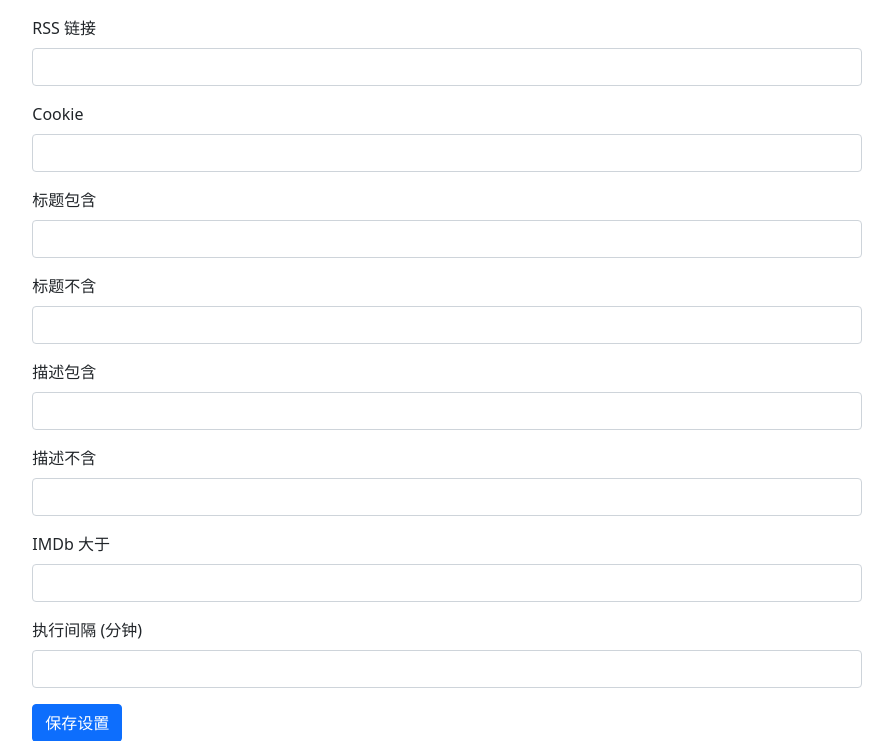
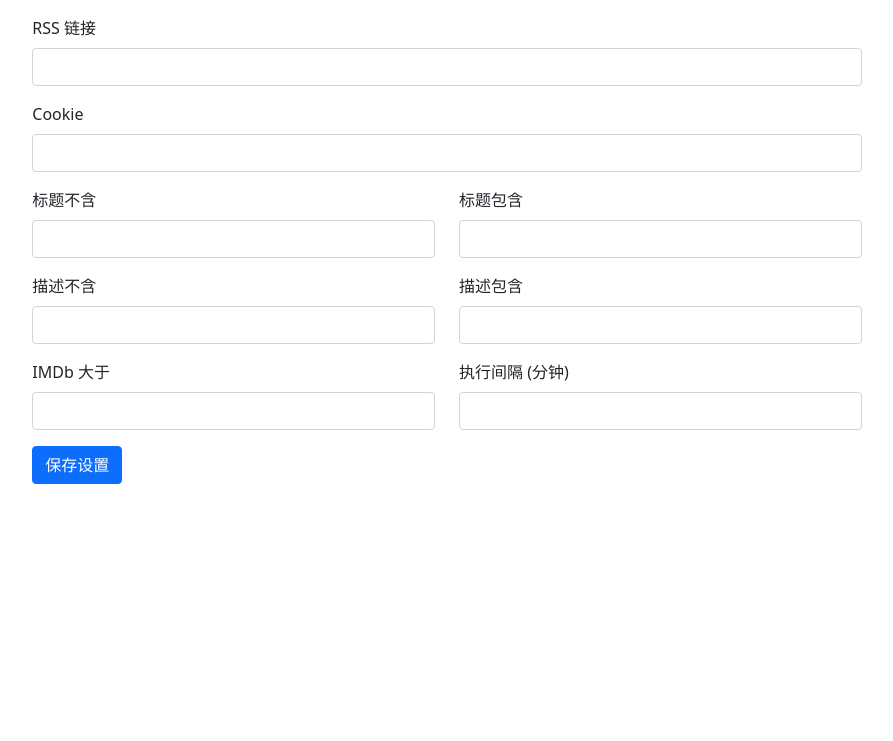
Before and after one commit to ccf-2012/torll, a Flask app: page /rssnew in a window 1280 px wide. Shown: the part 98-839 px from the top of the page, without its empty margins (193-1086 px from the left). After the commit the page ends 582 px from the top, so only its background shows below. Run offline with Flask 2, Linux system fonts and the light colour scheme; some libraries are stand-ins or nearby versions.

Commit message:
reason, ui

```diff
--- a/app.py
+++ b/app.py
@@ -359,6 +359,7 @@ class RSSHistory(db.Model):
             'reason': self.reason,
             'size': HumanBytes.format(int(self.size)),
             'accept': self.accept,
+            'torsite': genSiteLink(self.site, self.infoLink),
         }
 
 
@@ -455,7 +456,7 @@ class RSSTaskForm(Form):
     info_regex = StringField('描述包含')
     info_not_regex = StringField('描述不含')
     min_imdb = DecimalField('IMDb 大于', validators=[NumberRange(min=0, max=10)])
-    task_interval = IntegerField('执行间隔 (分钟)')
+    task_interval = IntegerField('执行间隔 (分钟)', validators=[DataRequired()])
     submit = SubmitField("保存设置")
 
 
@@ -698,11 +699,13 @@ def parseDetailPage(pageUrl, rsstask):
         if not re.search(rsstask.info_regex, doc, flags=re.A):
             # print('  >> INFO_REGEX not match.')
             rsstask.reason = 'INFO_REGEX'
+            db.session.commit()
             match = False
     if rsstask.info_not_regex:
         if re.search(rsstask.info_not_regex, doc, flags=re.A):
             # print('  >> INFO_NOT_REGEX not match.')
             rsstask.reason = 'INFO_NOT_REGEX'
+            db.session.commit()
             match = False
 
     if rsstask.min_imdb:
@@ -732,6 +735,7 @@ def parseDetailPage(pageUrl, rsstask):
             if (imdbval < rsstask.min_imdb) and (doubanval < rsstask.min_imdb):
                 # print("   >> MIN_IMDb not match")
                 rsstask.reason = "IMDb: %s, douban: %s" % (imdbval, doubanval)
+                db.session.commit()
                 match = False
 
     imdbstr = ''
@@ -745,16 +749,19 @@ def parseDetailPage(pageUrl, rsstask):
 def checkDupAddTor(rsstask, torname, downloadLink, imdbstr, siteIdStr, forceDownload=False):
     if not torname:
         rsstask.reason = 'no name'
+        db.session.commit()
         return 400
 
     if (not myconfig.CONFIG.qbServer):
         # print("qBittorrent not set, skip")
         rsstask.reason = 'qBit config'
+        db.session.commit()
         return 400
 
     if (not myconfig.CONFIG.tmdb_api_key):
         # print("tmdb_api_key not set, skip")
         rsstask.reason = 'tmdb_api_key not set'
+        db.session.commit()
         return 400
 
     p = TMDbNameParser(myconfig.CONFIG.tmdb_api_key, '')
@@ -765,6 +772,7 @@ def checkDupAddTor(rsstask, torname, downloadLink, imdbstr, siteIdStr, forceDown
         exists = checkMediaDbExistsTMDb(torTMDb, p.tmdbcat)
         if (exists) and (not forceDownload):
             rsstask.reason = 'exists'
+            db.session.commit()
             return 202
         else:
             if downloadLink:
@@ -772,12 +780,14 @@ def checkDupAddTor(rsstask, torname, downloadLink, imdbstr, siteIdStr, forceDown
                     # print("   >> Not valid torrent downlink: %s ( %s) " %
                     #       (torname, downloadLink))
                     rsstask.reason = 'Not valid downlink'
+                    db.session.commit()
                     return 205
 
                 if not myconfig.CONFIG.dryrun:
                     print("   >> Added: " + torname)
                     if not qbfunc.addQbitWithTag(downloadLink.strip(), imdbstr, siteIdStr):
                         rsstask.reason = 'qBit Fail'
+                        db.session.commit()
                         return 400
                 else:
                     print("   >> DRYRUN: " + torname + "\n   >> " + downloadLink)
@@ -785,6 +795,7 @@ def checkDupAddTor(rsstask, torname, downloadLink, imdbstr, siteIdStr, forceDown
             return 201
     else:
         rsstask.reason = 'TMDb no found'
+        db.session.commit()
         return 203
 
 
--- a/templates/rssnew.html
+++ b/templates/rssnew.html
@@ -18,29 +18,47 @@
                 {{form.cookie.label(class='form-label')}}
                 {{ form.cookie(class="form-control") }}
             </div>
+            <div class="row form-row">
+                <div class="form-group col-md-6 mb-0">
+                    <div class="form-group mb-3">
+                        {{form.title_not_regex.label(class='form-label')}}
+                        {{ form.title_not_regex(class="form-control") }}
+                    </div>
+                </div>
+                <div class="form-group col-md-6 mb-0">
                     <div class="form-group mb-3">
                         {{form.title_regex.label(class='form-label')}}
                         {{ form.title_regex(class="form-control") }}
                     </div>
+                </div>
+            </div>
+            <div class="row form-row">
+                <div class="form-group col-md-6 mb-0">
                     <div class="form-group mb-3">
-                {{form.title_not_regex.label(class='form-label')}}
-                {{ form.title_not_regex(class="form-control") }}
+                        {{form.info_not_regex.label(class='form-label')}}
+                        {{ form.info_not_regex(class="form-control") }}
                     </div>
+                </div>
+                <div class="form-group col-md-6 mb-0">
                     <div class="form-group mb-3">
                         {{form.info_regex.label(class='form-label')}}
                         {{ form.info_regex(class="form-control") }}
                     </div>
-            <div class="form-group mb-3">
-                {{form.info_not_regex.label(class='form-label')}}
-                {{ form.info_not_regex(class="form-control") }}
                 </div>
+            </div>
+            <div class="row form-row">
+                <div class="form-group col-md-6 mb-0">
                     <div class="form-group mb-3">
                         {{form.min_imdb.label(class='form-label')}}
                         {{ form.min_imdb(class="form-control") }}
                     </div>
+                </div>
+                <div class="form-group col-md-6 mb-0">
                     <div class="form-group mb-3">
                         {{form.task_interval.label(class='form-label')}}
                         {{ form.task_interval(class="form-control") }}
+                    </div>
+                </div>
             </div>
             {{form.submit(class='btn btn-primary')}}
 
```
Also changed, not shown: templates/rsslog.html (+8 -1 lines). Lines whose indentation alone changed are shown as unchanged.
